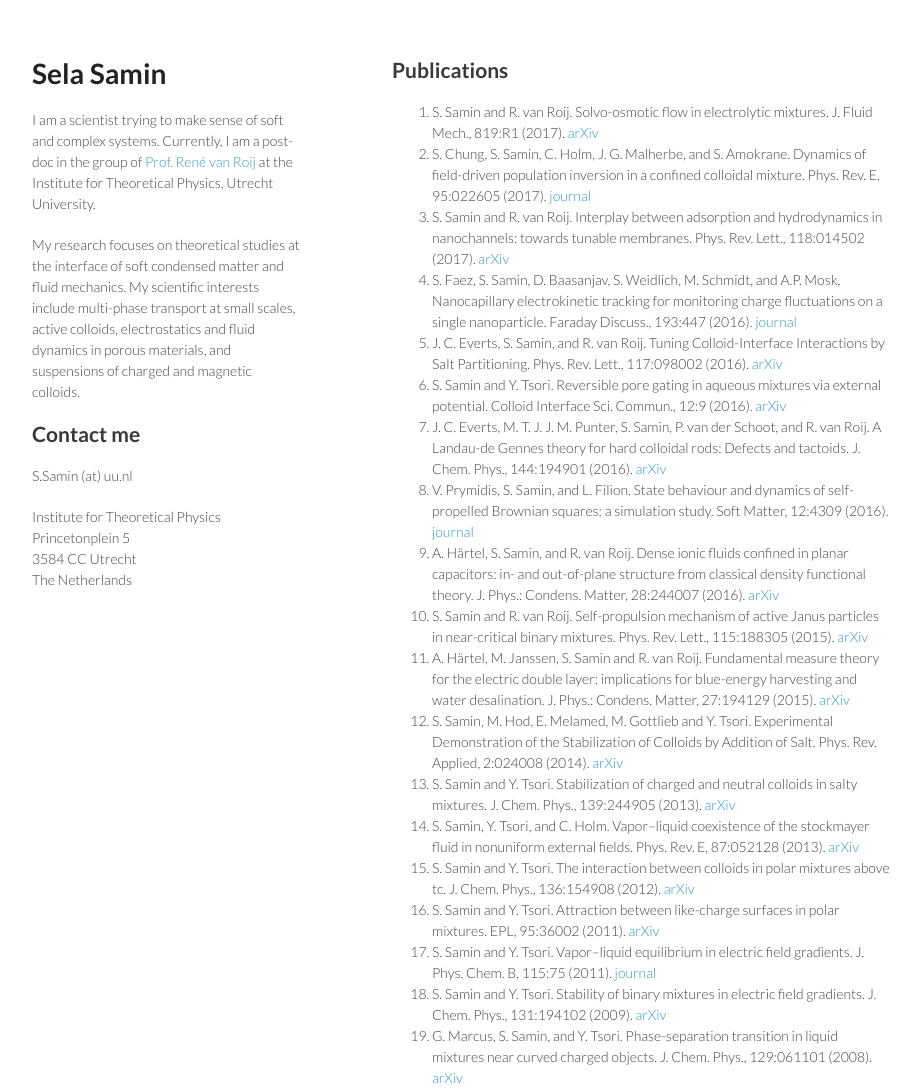
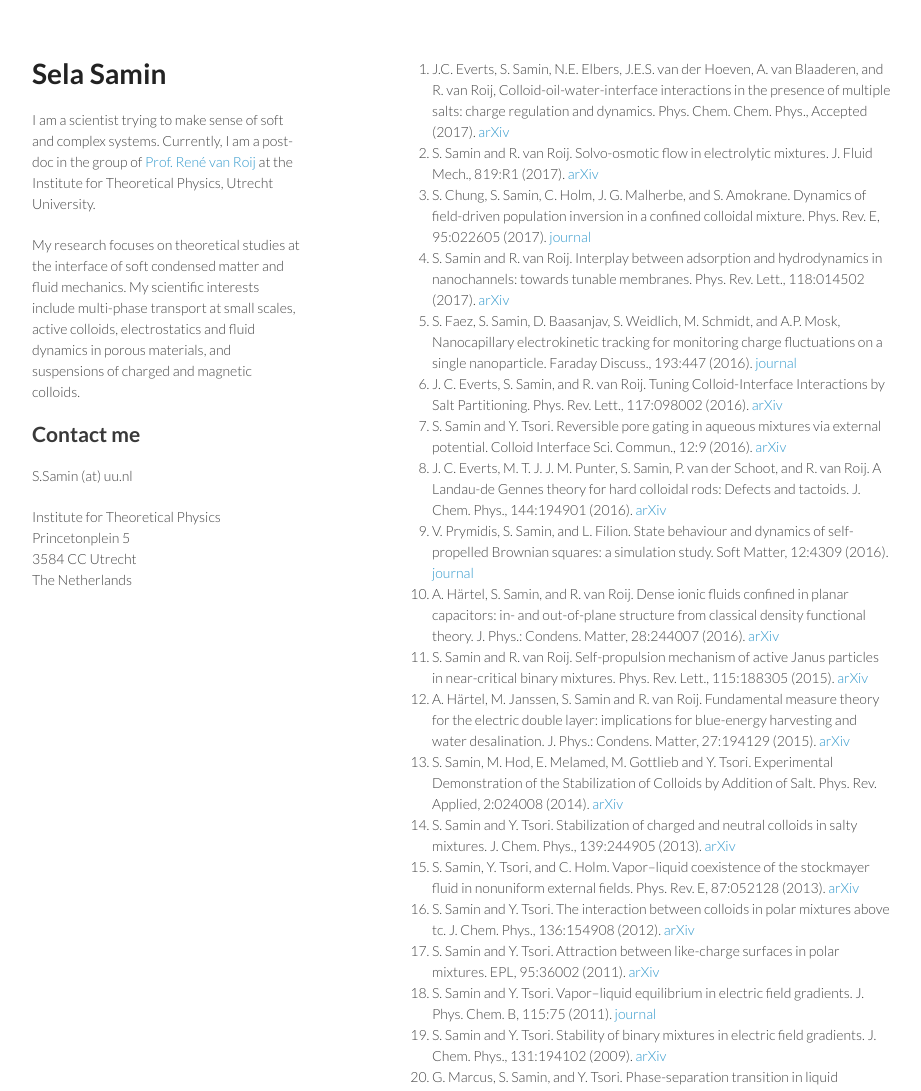
Before and after one commit to samins/samins.github.io, a plain HTML site: page index.html in a window 1280 px wide. Shown: the top 1091 px of the page, without its empty margins (178-1099 px from the left). Drawn offline with Linux system fonts and the light colour scheme.

Commit message:
pccp ref update

```diff
--- a/index.html
+++ b/index.html
@@ -36,8 +36,9 @@ The Netherlands </p>
       </header>
       <section>
 
-<h2>Publications</h2>
 <ol>
+<li>J.C. Everts, S. Samin, N.E. Elbers, J.E.S. van der Hoeven, A. van Blaaderen, and R. van Roij,
+Colloid-oil-water-interface interactions in the presence of multiple salts: charge regulation and dynamics. Phys. Chem. Chem. Phys., Accepted (2017). <a href="https://arxiv.org/abs/1703.08892">arXiv</a></li>
 <li>S. Samin and R. van Roij. Solvo-osmotic flow in electrolytic mixtures. J. Fluid Mech., 819:R1 (2017). <a href="https://arxiv.org/pdf/1703.06643">arXiv</a></li>
 <li>S. Chung, S. Samin, C. Holm, J. G. Malherbe, and S. Amokrane. Dynamics of field-driven population inversion in a confined colloidal mixture. Phys. Rev. E, 95:022605 (2017). <a href="https://journals.aps.org/pre/abstract/10.1103/PhysRevE.95.022605">journal</a></li>
 <li>S. Samin and R. van Roij. Interplay between adsorption and hydrodynamics in nanochannels: towards tunable membranes. Phys. Rev. Lett., 118:014502 (2017). <a href="https://arxiv.org/pdf/1609.00540">arXiv</a></li>
```
Also changed, not shown: 1 other file.
